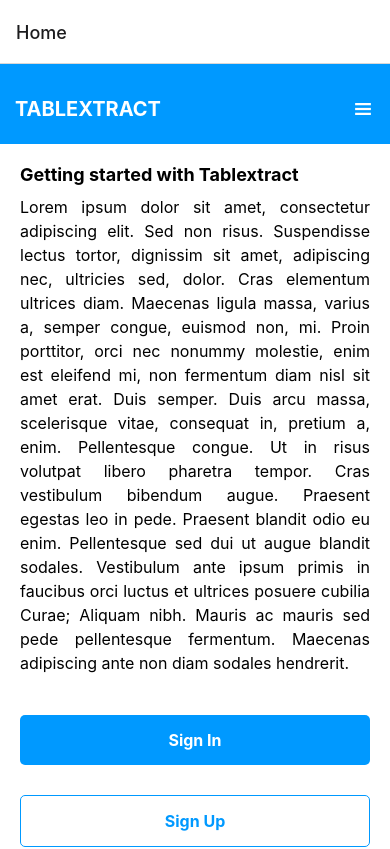
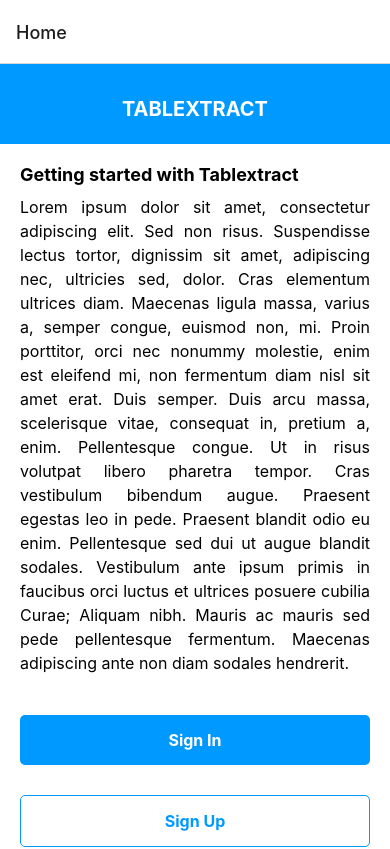
Before and after one commit to Bilal-01/tablextract, a React Native app: screen /Home in a window 390 px wide. Shown: the top 849 px of the page. Built offline with nearby package versions, Linux system fonts and the light colour scheme.

Commit message:
navigation added

```diff
--- a/package.json
+++ b/package.json
@@ -11,6 +11,7 @@
   "dependencies": {
     "@react-native-community/masked-view": "^0.1.11",
     "@react-navigation/native": "^6.1.6",
+    "@react-navigation/stack": "^6.3.16",
     "expo": "~48.0.10",
     "expo-google-app-auth": "~8.3.0",
     "expo-status-bar": "~1.4.4",
--- a/src/pages/home.js
+++ b/src/pages/home.js
@@ -8,9 +8,9 @@ export default function HomePage({ navigation }) {
     <View style={styles.container}>
       <View style={styles.navbar}>
         <Text style={styles.navbarTitle}>TABLEXTRACT</Text>
-        <TouchableOpacity onPress={() => navigation.toggleDrawer()}>
+        {/* <TouchableOpacity onPress={() => navigation.toggleDrawer()}>
           <Ionicons name="menu" size={24} color="white" />
-        </TouchableOpacity>
+        </TouchableOpacity> */}
       </View>
       <ScrollView>
 
@@ -40,7 +40,7 @@ export default function HomePage({ navigation }) {
           </TouchableOpacity>
           <TouchableOpacity
             style={styles.signUpButton}
-            onPress={() => navigation.navigate('SignUp')}
+            onPress={() => navigation.navigate('Signup')}
           >
             <Text style={styles.buttonTextBlue}>Sign Up</Text>
           </TouchableOpacity>
@@ -69,7 +69,7 @@ const styles = StyleSheet.create({
     height: 80,
     paddingHorizontal: 15,
     paddingTop: 10,
-    justifyContent: 'space-between',
+    justifyContent: 'center',
   },
   navbarTitle: {
     color: 'white',
--- a/src/pages/login.js
+++ b/src/pages/login.js
@@ -3,7 +3,7 @@ import { View, Text, TextInput, TouchableOpacity } from 'react-native';
 import firebase from '../../firebaseConfig';
 
 
-const Login = ({ }) => {
+const Login = ({ navigation }) => {
   const [email, setEmail] = useState('');
   const [password, setPassword] = useState('');
 
@@ -42,7 +42,7 @@ const Login = ({ }) => {
       </TouchableOpacity>
       <TouchableOpacity
         style={{ marginTop: 20, padding: 10 }}
-        // onPress={() => navigation.navigate('SignUp')}
+        onPress={() => navigation.navigate('Signup')}
       >
         <Text>Don't have an account? Sign up</Text>
       </TouchableOpacity>
--- a/src/pages/signup.js
+++ b/src/pages/signup.js
@@ -2,7 +2,7 @@ import React, { useState } from 'react';
 import { View, Text, TextInput, TouchableOpacity } from 'react-native';
 import firebase from '../../firebaseConfig';
 
-const SignUpScreen = ({ navigation }) => {
+const Signup = ({ navigation }) => {
   const [email, setEmail] = useState('');
   const [password, setPassword] = useState('');
   const [confirmPassword, setConfirmPassword] = useState('');
@@ -64,4 +64,4 @@ const SignUpScreen = ({ navigation }) => {
   );
 };
 
-export default SignUpScreen;
+export default Signup;
```
Also changed, not shown: App.js (+6 -1 lines), 1 other file (tests, documents, lock files or other folders).
